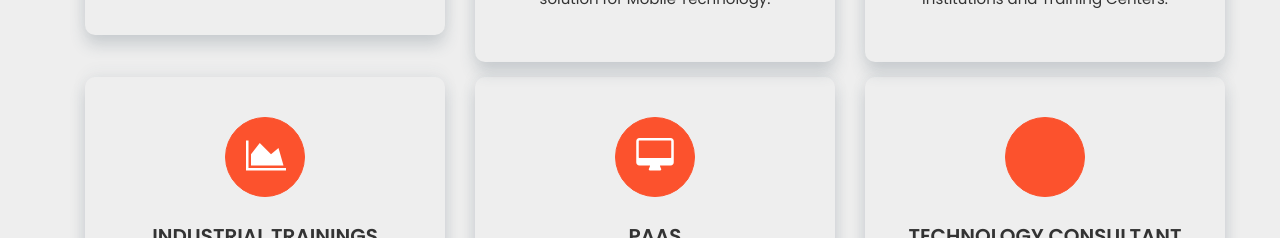
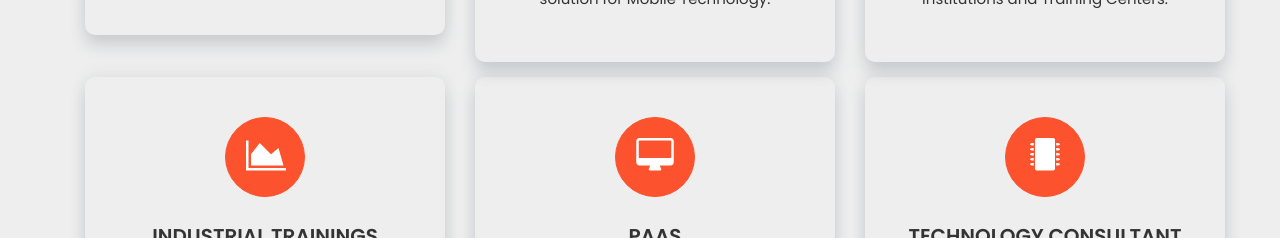
Before and after one commit to MatheshSuresh/cingrouslabs.github.io, a plain HTML site: page index.html in a window 1280 px wide. Shown: the part 4000-4238 px from the top of the page. Drawn offline with Linux system fonts and the light colour scheme.

Commit message:
Update index.html

```diff
--- a/index.html
+++ b/index.html
@@ -372,7 +372,7 @@ We want to empower our customers to be able to reach their goals easily and live
                     <div class="col-xs-12 col-sm-6 col-md-4">
                         <div class="single-services text-center">
                             <div class="services-icon">
-                                <i class="fas fa-microchip"></i>
+                                <i class="fa fa-microchip" aria-hidden="true"></i>
                             </div>
                             <div class="services-content">
                                 <h3>Technology Consultant</h3> <!--edit the service you give-->
```
